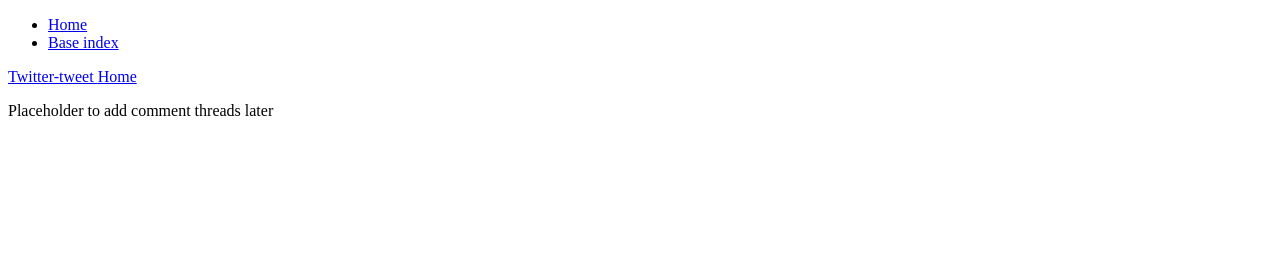
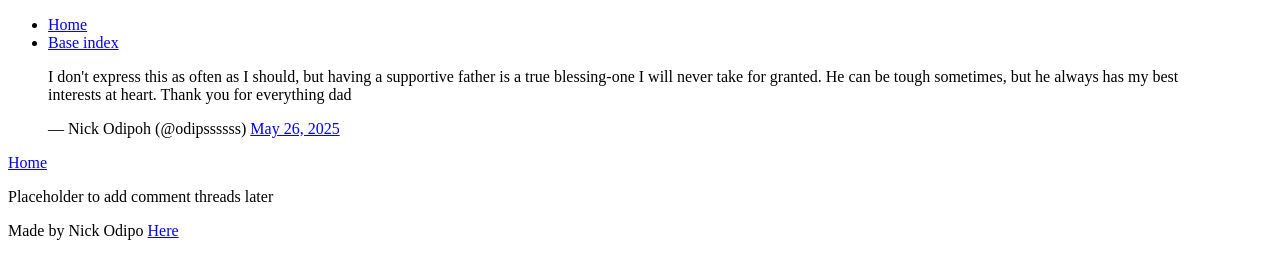
Before and after one commit to Odipooo/My_First_Portfolio, a plain HTML site: page html_basic/tweets.html in a window 1280 px wide. Drawn offline with Linux system fonts and the light colour scheme.

Commit message:
Make changes to file tweets.html

```diff
--- a/html_basic/tweets.html
+++ b/html_basic/tweets.html
@@ -17,15 +17,18 @@
     </header>
     <main>
         <article>
-    <a href="https://x.com/odipssssss/status/1926942921296621597?ref_src=twsrc%5Etfw%7Ctwcamp%5Etweetembed%7Ctwterm%5E1926942921296621597%7Ctwgr%5Ec7b02ae2a974d960e9bb0ee51d4c3beec1a005c1%7Ctwcon%5Es1_c10&ref_url=https%3A%2F%2Fpublish.twitter.com%2F%3Furl%3Dhttps%3A%2F%2Ftwitter.com%2Fodipssssss%2Fstatus%2F1926942921296621597">
-        Twitter-tweet
-    </a>
+    <blockquote class="twitter-tweet"><p lang="en" dir="ltr">I don&#39;t express this as often as I should, but having a supportive father is a true blessing-one I will never take for granted. He can be tough sometimes, but he always has my best interests at heart. Thank you for everything dad</p>&mdash; Nick Odipoh (@odipssssss) <a href="https://twitter.com/odipssssss/status/1926942921296621597?ref_src=twsrc%5Etfw">May 26, 2025</a></blockquote> <script async src="https://platform.twitter.com/widgets.js" charset="utf-8"></script>
     <a href="index.html">Home</a>
     </article>
     <aside>
         <p>Placeholder to add comment threads later</p>
     </aside>
     </main>
+    <footer>
+        <p>
+            Made by Nick Odipo <a href="https/:www.google.com/">Here</a>
+        </p>
+    </footer>
 
 
 </body>
```
